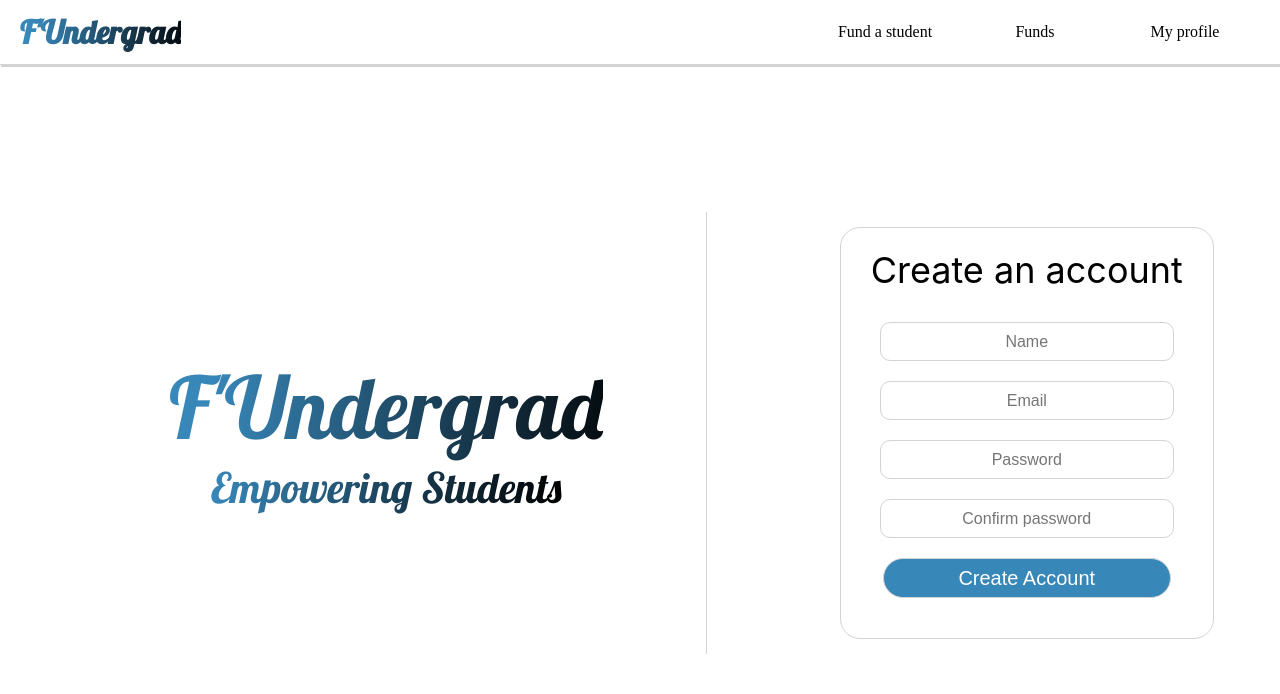
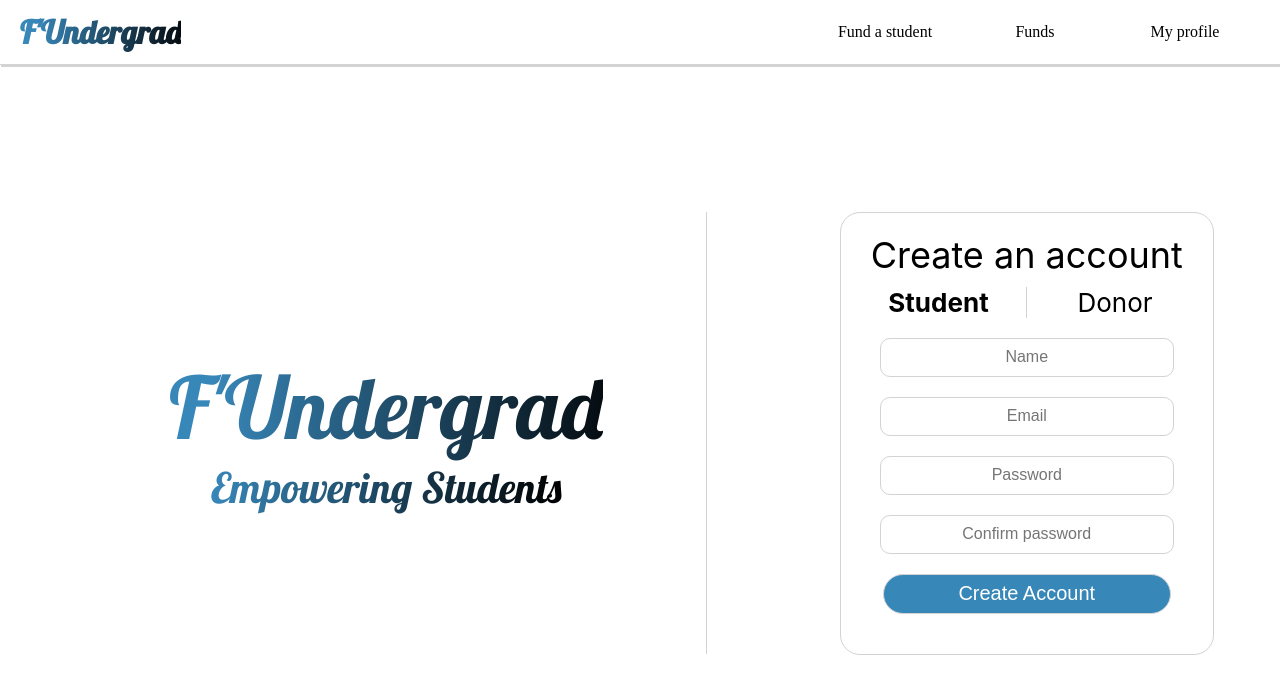
Before and after one commit to WB99/fundergrad-frontend, a React (Create React App) app: page /registration in a window 1280 px wide. Shown: the top 694 px of the page. Built offline with nearby package versions, Linux system fonts and the light colour scheme.

Commit message:
registration page signups

```diff
--- a/src/Components/Signup/Signup.css
+++ b/src/Components/Signup/Signup.css
@@ -10,7 +10,6 @@
 
 .create-account{
     font-size: 36px;
-    margin-bottom: 30px;
 }
 
 form input{
@@ -30,3 +29,26 @@ form input{
     color: white;
     font-size: 20px;
 }
+
+.select{
+    display: flex;
+    width: 100%;
+    margin-bottom: 10px;
+    margin-top: 5px;
+}
+
+.select.clicker{
+    width:50%;
+    display: flex;
+    align-items: center;
+    justify-content: center;
+    font-size: 26px;
+    cursor: pointer;
+}
+
+.student{
+    border-right: 1px solid lightgray;
+}
+.select.clicker.selected{
+    font-weight: bold;
+}
--- a/src/Components/Signup/Signup.js
+++ b/src/Components/Signup/Signup.js
@@ -4,6 +4,14 @@ function Signup() {
     return (
         <form className="signup">
             <div className="create-account">Create an account</div>
+            <div className="select">
+                <div className="select clicker student selected">
+                    Student
+                </div>
+                <div className="select clicker">
+                    Donor
+                </div>
+            </div>
             <input placeholder='Name'></input>
             <input placeholder='Email'></input>
             <input placeholder='Password'></input>
--- a/src/Pages/RegistrationPage.js
+++ b/src/Pages/RegistrationPage.js
@@ -16,7 +16,7 @@ function RegistrationPage() {
             Empowering Students
           </div>
         </div>
-        <div className="right">
+        <div id="right">
           <Singup />
         </div>
 
--- a/src/Pages/RegistrationPage.module.css
+++ b/src/Pages/RegistrationPage.module.css
@@ -33,8 +33,8 @@
     border-right: 1px solid lightgray;
 }
 
-.right{
-    width: 100px;
+div #right{
+    width: 50%;
     display: flex;
     align-items: center;
     justify-content: center;
```
